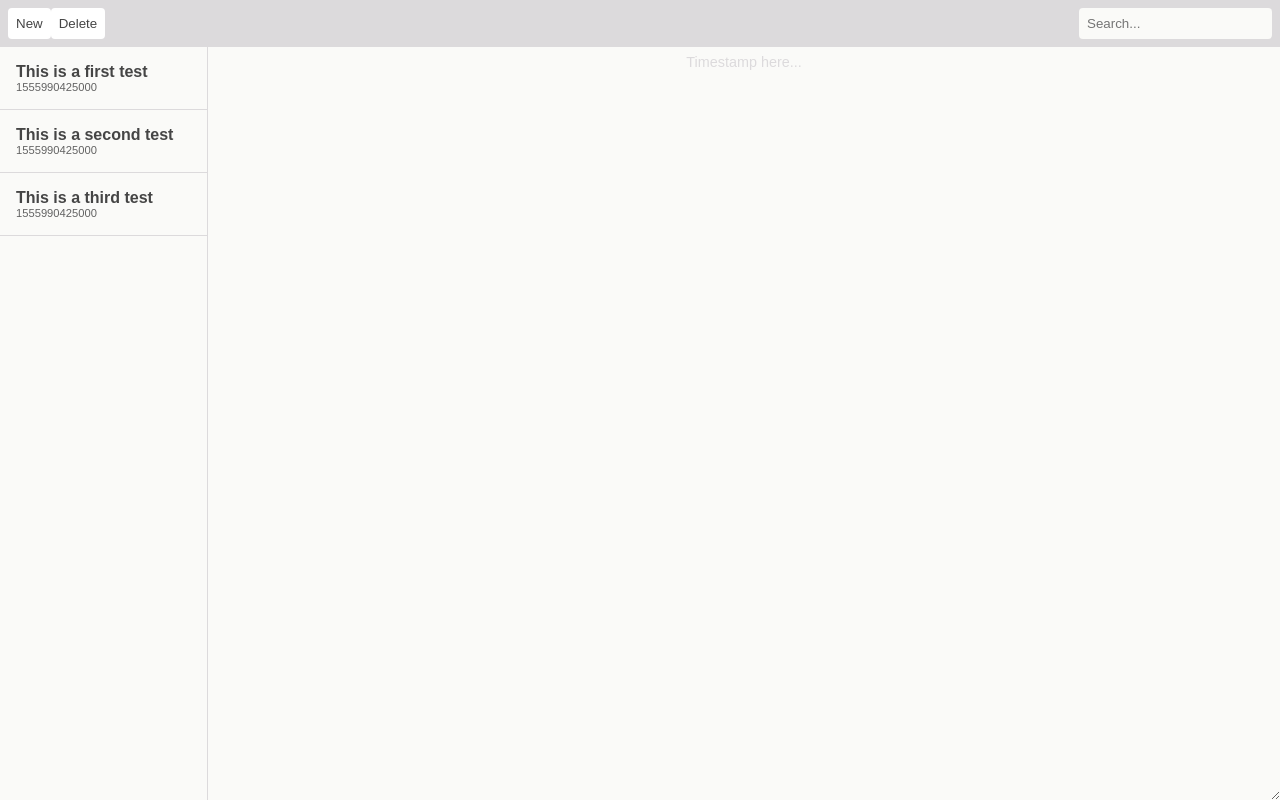
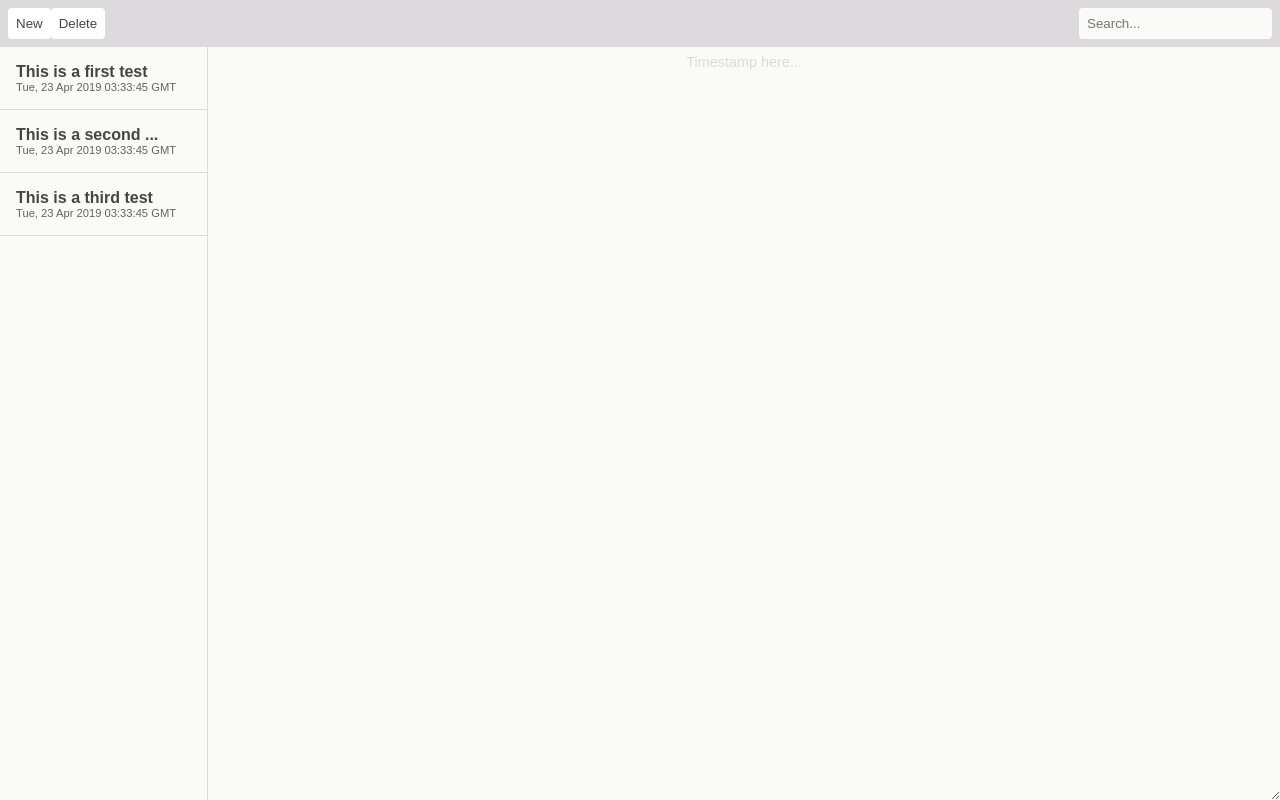
Before and after one commit to qiulang/notes-app, a React (Create React App) app in the folder notes-react/: page / in a window 1280 px wide. Built offline with nearby package versions, Linux system fonts and the light colour scheme.

Commit message:
sort & format note

```diff
--- a/notes-react/src/components/NoteSelector.js
+++ b/notes-react/src/components/NoteSelector.js
@@ -1,11 +1,28 @@
 import React, { Component } from "react";
+
+function formatTitle(body) {
+  var maxLength = 20;
+  if (body.length > maxLength) {
+    return body.substring(0, maxLength - 3) + "...";
+  } else if (body.length === 0) {
+    return "New note";
+  } else {
+    return body;
+  }
+}
+
+function formatTimestamp(timestamp) {
+  return new Date(timestamp).toUTCString();
+}
 
 class NoteSelector extends Component {
   render() {
     return (
       <div className="note-selector">
-        <p className="note-selector-title">{this.props.body}</p>
-        <p className="note-selector-timestamp">{this.props.timestamp}</p>
+        <p className="note-selector-title">{formatTitle(this.props.body)}</p>
+        <p className="note-selector-timestamp">
+          {formatTimestamp(this.props.timestamp)}
+        </p>
       </div>
     );
   }
--- a/notes-react/src/components/NoteSelectors.js
+++ b/notes-react/src/components/NoteSelectors.js
@@ -3,7 +3,10 @@
 
 class NoteSelectors extends Component {
   render() {
-    const noteSelectors = this.props.notes.map(note => (
+    const sortedNotes = this.props.notes
+      .slice()
+      .sort((a, b) => b.timestamp - a.timestamp);
+    const noteSelectors = sortedNotes.map(note => (
       <NoteSelector key={note.id} body={note.body} timestamp={note.timestamp} />
     ));
 
```
Also changed, not shown: 1 other file (tests, documents, lock files or other folders).
